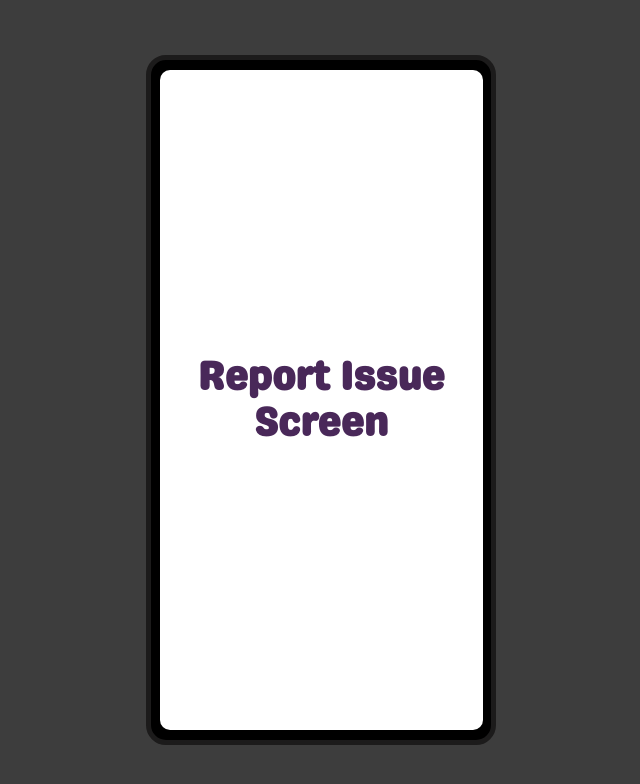
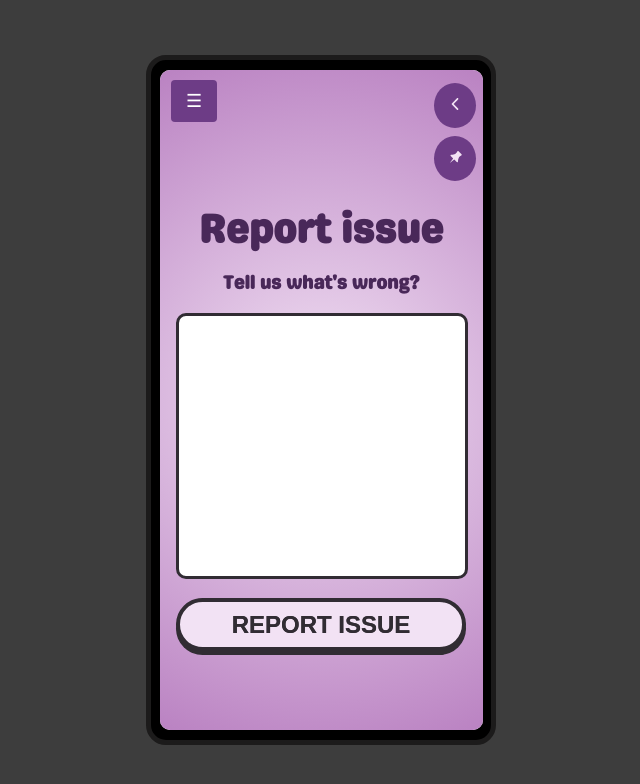
Before and after one commit to DisturbedCherry/TimederMobile, a React (Create React App) app in the folder timedermobile/: page /ReportIssueScreen in a window 1280 px wide. Shown: the top 784 px of the page, without its empty margins (319-959 px from the left). Built offline with nearby package versions, Linux system fonts and the light colour scheme; the HTML template or start-up script is replaced by a standard one.

Commit message:
Added Report Issue Screen

```diff
--- a/timedermobile/src/components/Components.css
+++ b/timedermobile/src/components/Components.css
@@ -241,3 +241,21 @@ input {
   max-width: 100%;
   text-decoration: none;
 }
+
+.report-issue-input-div {
+  height: 40%;
+  width: 90%;
+  margin-bottom: 5%;
+}
+
+.report-issue-input {
+  width: 97%;
+  height: 97%;
+  word-wrap: break-word;
+  font-size: 17px;
+  resize: none;
+  border: solid #312c33;
+  border-width: 3px;
+  border-radius: 10px;
+  padding: 2px;
+}
--- /dev/null
+++ b/timedermobile/src/components/ReportIssueInput.js
@@ -0,0 +1,11 @@
+// ReportIssueInput.js
+import React from 'react';
+import './Components.css'; // You can create and style this CSS file if needed
+
+export default function ReportIssueInput() {
+  return (
+    <div className="report-issue-input-div">
+      <textarea className="report-issue-input" type="text" id='issue' name='issue'/>
+    </div>
+  );
+}
--- a/timedermobile/src/pages/ReportIssueScreen/ReportIssueScreen.js
+++ b/timedermobile/src/pages/ReportIssueScreen/ReportIssueScreen.js
@@ -1,7 +1,30 @@
+// ReportIssueScreen.js
+import React from 'react';
+import './ReportIssueScreen.css';
+import Sidebar from '../../components/Sidebar';
+import BackButton from '../../components/CornerButton';
+import PinButton from '../../components/PinButton';
+import { IoIosArrowBack } from "react-icons/io";
+import { TiPin } from "react-icons/ti";
+import ReportIssueInput from '../../components/ReportIssueInput';
+import Button from '../../components/BigButton';
+
 export default function ReportIssueScreen() {
+  const handleButtonClick = () => {
+    // Define your button click logic here
+    alert('Button clicked!');
+  };
+
   return (
-    <>
-      <h1>Report Issue Screen</h1>
-    </>
-  )
+    <div className="month-event-screen">
+      <h1>Report issue</h1>
+      <h3>Tell us what's wrong?</h3>
+      <BackButton className="back-button" icon={<IoIosArrowBack />} onClick={handleButtonClick}/>
+      <PinButton className="pin-button" icon={<TiPin  />} onClick={handleButtonClick}/>
+      <Sidebar/>
+      <ReportIssueInput/>
+      <Button text="REPORT ISSUE" onClick={handleButtonClick}/>
+
+    </div>
+  );
 }
```
